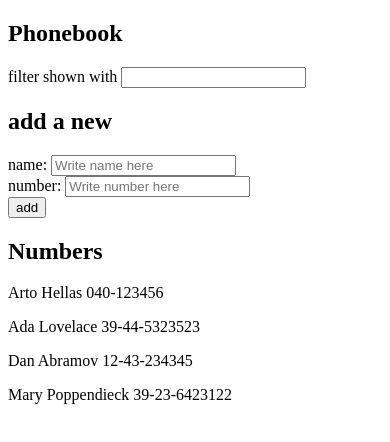
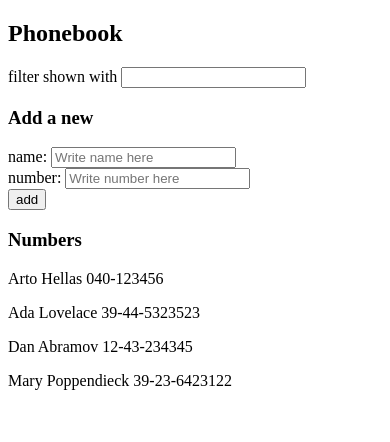
Before and after one commit to Newchxppa/fullstackopen, a React (Vite) app in the folder part2Folder/part2/: page / in a window 390 px wide. Shown: the top 442 px of the page. Built offline with nearby package versions, Linux system fonts and the light colour scheme.

Commit message:
Updated phonebook with an improved search function and moved components to its own separate JSX file

```diff
--- a/part2Folder/part2/src/App.jsx
+++ b/part2Folder/part2/src/App.jsx
@@ -1,4 +1,9 @@
 import { useState } from 'react'
+import Persons from './components/Persons'
+import PersonForm from './components/PersonForm'
+import Filter from './components/Filter'
+
+
 
 const App = () => {
   const [persons, setPersons] = useState([
@@ -9,7 +14,6 @@ const App = () => {
   ])
   const [newName, setNewName] = useState('')
   const [newNumber, setNewNumber] = useState('')
-
   const addInfo = (event) => {
     event.preventDefault()
     const personToAdd = {
@@ -17,7 +21,7 @@ const App = () => {
       number: newNumber
     }
     const list = persons.filter(person => {
-      return person.name === personToAdd.name
+      return person.name.toLowerCase() === personToAdd.name.toLowerCase()
     })
     if(list.length != 0){
       alert(`${newName} is already added to the phonebook`);
@@ -34,48 +38,24 @@ const App = () => {
   const handlePhoneChange = (event) => {
     setNewNumber(event.target.value)
   }
-
   const filterName = (event) => {
     setSearchName(event.target.value);
   }
   const [searchName, setSearchName] = useState('');
 
-  const ListofNames = ( { name } ) => {
-    let list = persons.filter((person) => {
-      return person.name.toLowerCase() === name
-    })
-    return (
-     <div>
-      {list.map((person) =>
-        <p>{person.name} {person.number}</p>
-      )}
-     </div>
-    )
-  }
-
   return (
     <div>
       <h2>Phonebook</h2>
-      <div>
-        filter shown with <input value={searchName} onChange={filterName} />
-        <ListofNames name={searchName} />
-      </div>
-      <h2>add a new</h2>
-      <form onSubmit={addInfo}>
-        <div>
-          name: <input placeholder='Write name here' value={newName} onChange={handleNameChange}/>
-        </div>
-        <div>
-          number: <input placeholder="Write number here" value={newNumber} onChange={handlePhoneChange}/>
-        </div>
-        <div>
-          <button type="submit">add</button>
-        </div>
-      </form>
-      <h2>Numbers</h2>
-      {persons.map((person, i) =>
-        <p key={i}>{person.name} {person.number}</p>
-      )}
+
+      <Filter value={searchName} people={persons} filter={filterName}  />
+
+      <h3>Add a new</h3>
+      <PersonForm submit={addInfo} valueName={newName} changeName={handleNameChange} valueNum={newNumber} changeNum={handlePhoneChange}/>
+
+
+      <h3>Numbers</h3>
+      <Persons persons={persons} />
+
     </div>
   )
 }
--- /dev/null
+++ b/part2Folder/part2/src/components/Filter.jsx
@@ -0,0 +1,19 @@
+const Filter = ( {value, people, filter} ) => {
+  let list = people.filter((person) => {
+    for(let i = 0; i < value.length; i++){
+      if(person.name.toLowerCase().includes(value.toLowerCase())){
+        return person.name
+      }
+    }
+  })
+  return (
+  <div>
+    filter shown with <input value={value} onChange={filter} />
+    {list.map((person, index) =>
+      <p key={index}>{person.name} {person.number}</p>
+    )}
+  </div>
+  )
+}
+
+export default Filter
--- /dev/null
+++ b/part2Folder/part2/src/components/PersonForm.jsx
@@ -0,0 +1,18 @@
+const PersonForm = ( {submit, valueName, changeName, valueNum, changeNum} ) => {
+  return(
+    <form onSubmit={submit}>
+      <div>
+        name: <input placeholder='Write name here' value={valueName} onChange={changeName} />
+      </div>
+      <div>
+        number: <input placeholder='Write number here' value={valueNum} onChange={changeNum} />
+      </div>
+      <div>
+        <button type='submit'>add</button>
+      </div>
+
+    </form>
+  )
+}
+
+export default PersonForm
--- /dev/null
+++ b/part2Folder/part2/src/components/Persons.jsx
@@ -0,0 +1,11 @@
+const Persons = ({ persons }) => {
+  return(
+    <div>
+    {persons.map((person, i) =>
+        <p key={i}>{person.name} {person.number}</p>
+      )}
+    </div>
+  )
+}
+
+export default Persons
```
